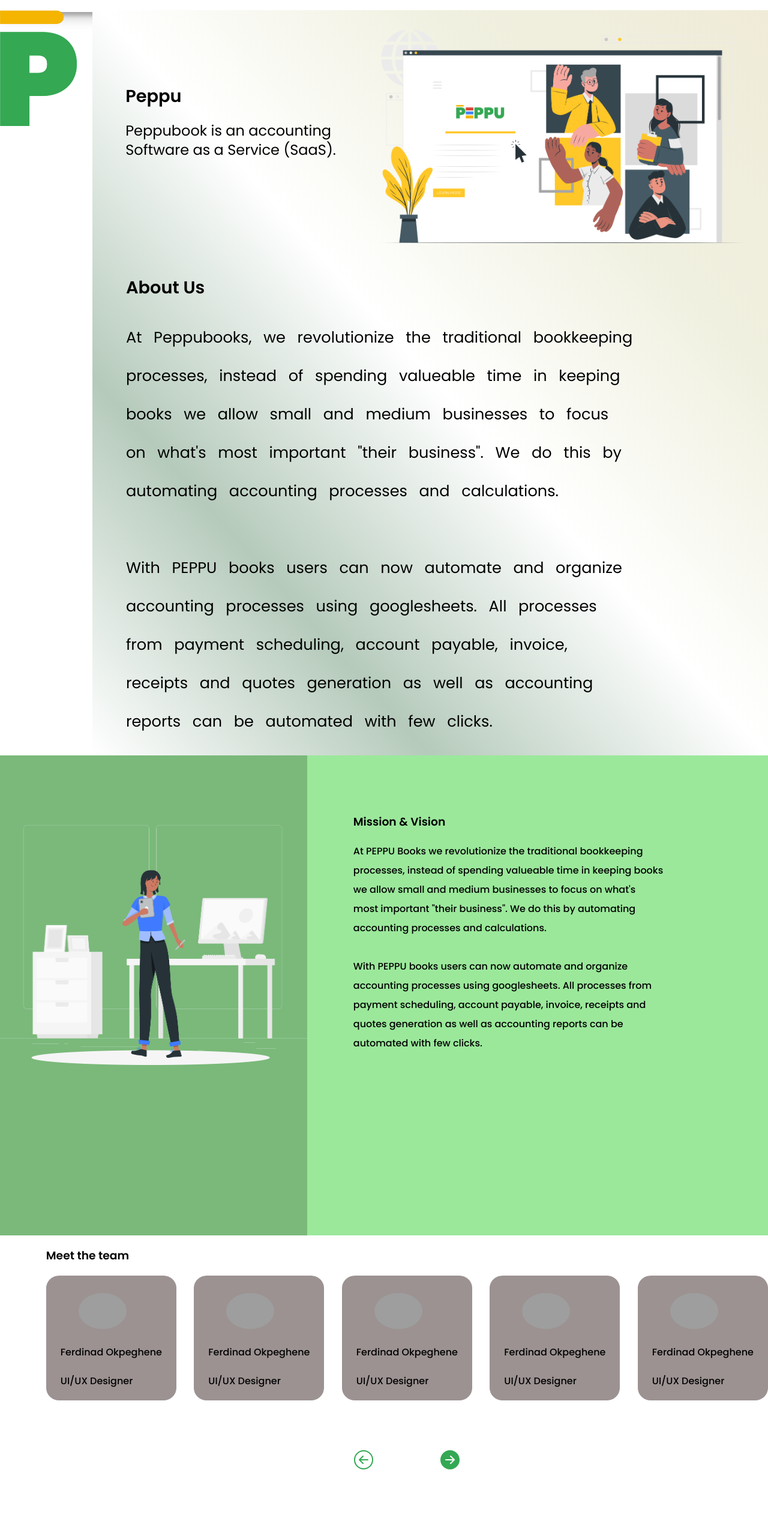
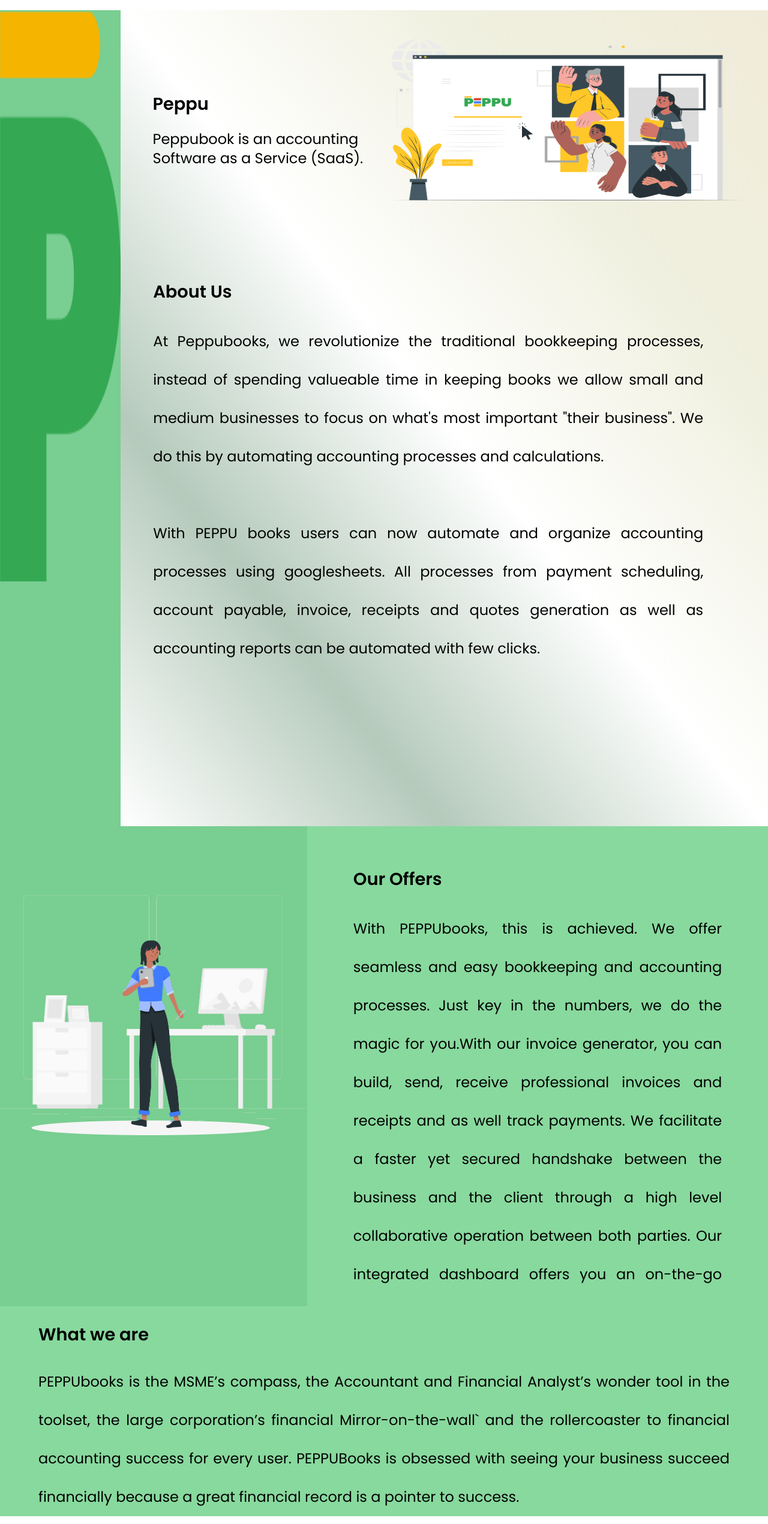
Before and after one commit to Peppu-Group/Peppu-books-frontend, a React (Vite) app: page /about in a window 1280 px wide. Shown: the part 56-2596 px from the top of the page at 60% size. Built offline with nearby package versions, Linux system fonts and the light colour scheme; grey boxes are pictures that could not be loaded.

Commit message:
almost ready with about

```diff
--- a/src/App.css
+++ b/src/App.css
@@ -626,24 +626,34 @@
 
 
 }
-.about-header main aside img{
-
-    padding-right: 10%;
-    width: 10%;
-    height: 180%;
-}
-.about-header main aside {
+.about-peppu{
+    display:flex ;
+    justify-content:space-evenly;
+    height: 170vh;
 
 }
-/*.about-header main aside{
+.about-header main{
 
-}*/
+    flex-grow: 2;
 
-.about-peppu{
-    margin-left: 12%;
+}
+.about-peppu aside{
+    background-color:#79ce91;
+
+}
+.about-peppu aside img{
+   height: 70%;
+   width: 100%;
+
+}
+
+
+.about-peppu main{
+
     background-image: linear-gradient(to top right,#ffffff,#b5cabb,#ffffff,#f0f0e0,#f0ebd8),
     linear-gradient(to left,#ffffff,#ffffff);
-    margin-top: -17%;
+
+
 
 }
 
@@ -656,7 +666,7 @@
 
 }
 .peppu-description figure img{
-    height: 90%;
+    height: 70%;
     width: 120%;
     margin-right: 1%;
     margin-top: 6%;
@@ -665,12 +675,12 @@
 .peppu-description article{
    width: 200%;
    margin-left: 3%;
-   margin-top:10%;
+   padding-top:10%;
    padding-right: 5%;
 }
 .peppu-description article h3{
     font-size: 1.8rem;
-    font-weight: 800;
+    font-weight: 600;
 }
 .peppu-description article p{
     font-size: 1.5rem;
@@ -678,35 +688,35 @@
     margin-top: -2%;
 
 }
-.about-peppu{
+/*.about-peppu{
     display: flex;
     flex-direction: column;
     justify-content: space-around;
 
-}
+}*/
 .about-us{
     margin-left: 5%;
-    margin-right: 20%;
+    margin-right: 10%;
 
 }
-.about-us h3{
+.about-us h3,.mission-class h3,.what-we-are h3{
 font-size: 1.8rem;
-font-weight: 800;
+font-weight: 600;
 }
-.about-us p{
-    font-size: 1.6rem;
+.about-us p,.mission-class p,.what-we-are p{
+    font-size: 1.5rem;
     font-weight: 400;
-  word-spacing: 1vw;
   line-height: 8vh;
+  text-align: justify;
 }
 
 .mission-class{
-    background-color:rgb(122, 185, 122);
+    background-color:#79ce91;
     display: flex;
     flex-direction: row;
     gap: -10%;
-    width: 100vw;
     height: 100vh;
+
 }
 .mission-class img{
     padding-top: 9%;
@@ -714,11 +724,23 @@
     width: 40%;
     height: 50%;
 }
+
 .mission-vision{
-    background-color:rgb(155, 232, 155);
+    background-color:#88d99e;
     width: 250%;
-    padding: 6%;
+    padding: 3% 6%;
 }
+.what-we-are{
+    background-color:#88d99e;
+}
+.what-we-are h3{
+    margin:2% 5%;
+
+}
+.what-we-are p{
+    margin:auto 5%;
+}
+
 .the-team img{
     border-radius: 50%;
     width: 80px;
--- a/src/Pages/About.jsx
+++ b/src/Pages/About.jsx
@@ -1,34 +1,35 @@
 import React from 'react'
 import Navbar from '../Components/Navbar'
 import aboutMain from '../assets/about-main.png'
-import  mission from '../assets/mission image.png'
+import mission from '../assets/mission image.png'
 import user1 from '../assets/user1.png'
 import IMG_2430 from '../assets/IMG_2430.png'
-import {BsFillArrowRightCircleFill, BsArrowLeftCircle, BsFacebook} from 'react-icons/bs'
-import {AiOutlineGoogle, AiOutlineTwitter, AiOutlineInstagram} from 'react-icons/ai'
+import { BsFillArrowRightCircleFill, BsArrowLeftCircle, BsFacebook } from 'react-icons/bs'
+import { AiOutlineGoogle, AiOutlineTwitter, AiOutlineInstagram } from 'react-icons/ai'
 const About = () => {
   return (
-  <main className='about-main'>
+    <body className='about-main'>
       <nav>
-      <Navbar/>
+        <Navbar />
       </nav>
 
 
       <section className='about-header'>
+
+
+        <section className='about-peppu'>
+          <aside> <img src={IMG_2430} /></aside>
+
           <main>
-      <aside> <img src={IMG_2430} alt="" /></aside>
-          <section className='about-peppu'>
             <section className='peppu-description'>
               <article>
                 <h3>Peppu</h3>
-                  <p>Peppubook is an accounting <br/>Software as a Service (SaaS).</p>
+                <p>Peppubook is an accounting <br />Software as a Service (SaaS).</p>
               </article>
               <figure>
                 <img src={aboutMain} />
               </figure>
             </section>
-
-
             <article className='about-us'>
               <h3>About Us</h3>
               <p> At Peppubooks, we revolutionize the traditional
@@ -46,29 +47,38 @@
                 automated with few clicks.
               </p>
             </article>
+          </main>
         </section>
-          </main>
+
+
 
 
         <section className='mission-class'>
-          <img src={mission}/>
+          <img src={mission} />
           <article className='mission-vision'>
-            <h3>Mission & Vision</h3>
-            <p>At PEPPU Books we revolutionize the traditional
-                bookkeeping <br/> processes, instead of
-                spending valueable time in keeping <b/> books <br/>
-                we allow small and medium businesses to focus on what's <br/>
-                most important "their business". We do this by automating <br/>
-                accounting processes and calculations.
-                <br />
-                <br/>
-                With PEPPU books users can now automate and organize <br/>
-                accounting processes using googlesheets. All processes from <br/>
-                payment scheduling, account payable, invoice, receipts and <br/>
-                quotes generation as well as accounting reports can be <br/>
-                automated with few clicks.
+            <h3>Our Offers</h3>
+            <p>With PEPPUbooks, this is achieved. We offer seamless and
+              easy bookkeeping and accounting processes. Just key in the numbers,
+              we do the magic for you.With our invoice generator, you can build, send,
+              receive professional invoices and receipts and as well track payments.
+              We facilitate a faster yet secured handshake between the business and
+              the client through a high level collaborative operation between both parties.
+              Our integrated dashboard offers you an on-the-go assessment of the business
+              progress and projections.
+
             </p>
           </article>
+        </section>
+        <section className='what-we-are'>
+          <h3>What we are</h3>
+          <p>
+            PEPPUbooks is the MSME’s compass, the Accountant and Financial Analyst’s wonder
+            tool in the toolset, the large corporation’s financial Mirror-on-the-wall` and the
+            rollercoaster to financial accounting success for every user.
+            PEPPUBooks is obsessed with seeing your business succeed financially
+            because a great financial record is a pointer to success.
+
+          </p>
         </section>
 
 
@@ -83,35 +93,35 @@
           <section className='team'>
 
             <section className='the-team'>
-        <img src={user1}/>
+              <img src={user1} />
               <p>Ferdinad Okpeghene</p>
               <p className='position'>UI/UX Designer</p>
             </section>
 
 
             <section className='the-team'>
-        <img src={user1}/>
+              <img src={user1} />
               <p>Ferdinad Okpeghene</p>
               <p className='position'>UI/UX Designer</p>
             </section>
 
 
             <section className='the-team'>
-        <img src={user1}/>
+              <img src={user1} />
               <p>Ferdinad Okpeghene</p>
               <p className='position'>UI/UX Designer</p>
             </section>
 
 
             <section className='the-team'>
-        <img src={user1}/>
+              <img src={user1} />
               <p>Ferdinad Okpeghene</p>
               <p className='position'>UI/UX Designer</p>
             </section>
 
 
             <section className='the-team'>
-        <img src={user1}/>
+              <img src={user1} />
               <p>Ferdinad Okpeghene</p>
               <p className='position'>UI/UX Designer</p>
             </section>
@@ -119,10 +129,10 @@
 
           <section className='arrow-icon'>
             <figure className='left'>
-            <BsArrowLeftCircle/>
+              <BsArrowLeftCircle />
             </figure>
             <figure className='right'>
-            <BsFillArrowRightCircleFill/>
+              <BsFillArrowRightCircleFill />
             </figure>
           </section>
 
@@ -141,36 +151,37 @@
               <h3>Get in touch</h3>
               <article className='socials'>
                 <figure className='icons'>
-                    <AiOutlineGoogle/>
+                  <AiOutlineGoogle />
                 </figure>
                 <p>Peppubooks@gmail.com</p>
               </article>
 
               <article className='socials'>
                 <figure className='icons'>
-                  <AiOutlineTwitter/>
+                  <AiOutlineTwitter />
                 </figure>
                 <p>Peppubooks</p>
               </article>
 
               <artcle className='socials'>
                 <figure className='icons'>
-                <AiOutlineInstagram/>
+                  <AiOutlineInstagram />
                 </figure>
                 <p>Peppubooks</p>
               </artcle>
               <article className='socials'>
                 <figure className='icons'>
-                   <BsFacebook/>
+                  <BsFacebook />
                 </figure>
                 <p>Peppubooks</p>
               </article>
             </footer>
           </section>
 
+
       </section>
       </section>
-  </main>
+    </body>
   )
 }
 
```
Lines whose indentation alone changed are shown as unchanged.
